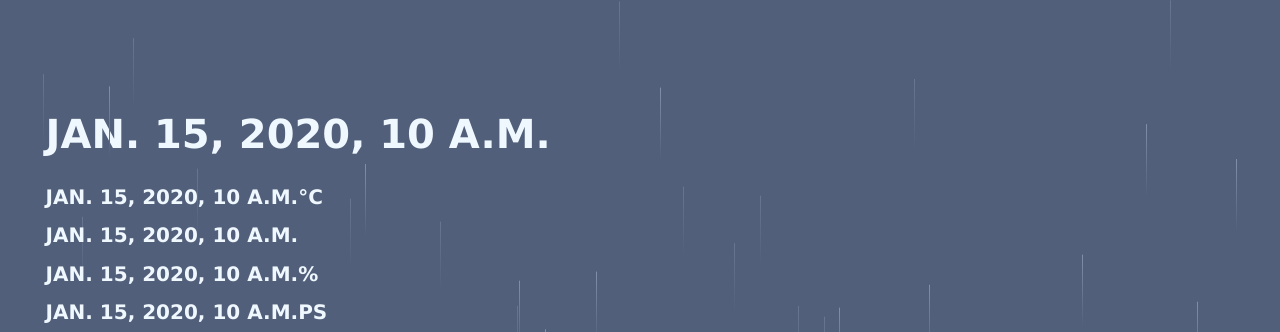
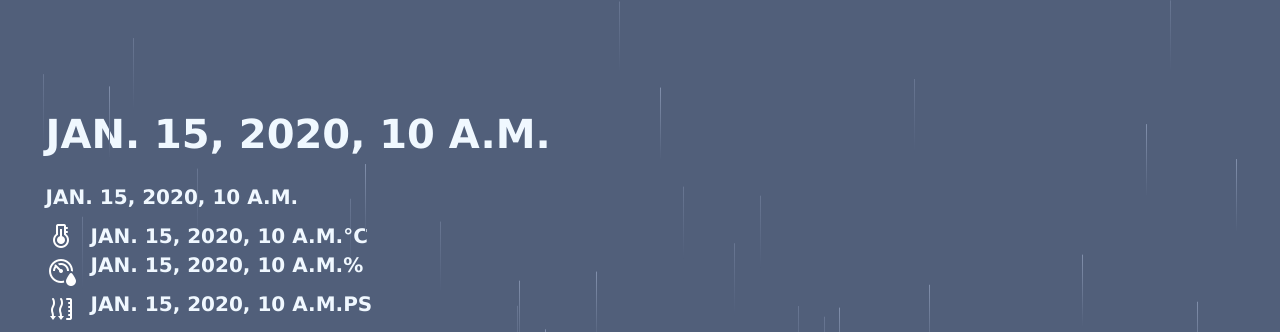
Before and after one commit to Tergelth/weather-flood-forecast, a Django app: template forecast/templates/index.html in a window 1280 px wide. Shown: the top 332 px of the page. Run offline with Django 5.2, Linux system fonts and the light colour scheme; the template is opened without the code that fills it: most values are stand-ins (such as "Sample title", 1, 10 or a date in 2020); some libraries are stand-ins or nearby versions.

Commit message:
icons are added

```diff
--- a/forecast/templates/index.html
+++ b/forecast/templates/index.html
@@ -18,17 +18,23 @@
       {% for weather in weather_today %}
       <p class="today_date">{{ weather.time_today }}</p>
       <div class="weather_details">
-        <div class="left_details">
-          <div>
-            <p class="today_info">{{ weather.temp_today }}°C</p>
-            <p class="today_info">{{ weather.description_today }}</p>
-          </div>
-        </div>
-        <div class="right_details">
-          <p class="today_info">{{ weather.humidity_today }}%</p>
-          <p class="today_info">{{ weather.pressure_today }}PS</p>
-        </div>
-      </div>
+        <p class="today_info">{{ weather.description_today }}</p>
+        <table >
+          <tr>
+            <td style="padding-right: 15px;"><img src="../static/img/temperature_30.png"/></td>
+            <td class="today_info">{{ weather.temp_today }}°C</td>
+          </tr>
+          <tr>
+            <td style="padding-right: 15px;"><img src="../static/img/humidity_30.png"/></td>
+            <td><p class="today_info">{{ weather.humidity_today }}%</p></td>
+          </tr>
+          <tr>
+            <td style="padding-right: 15px;"><img src="../static/img/pressure_30.png"/></td>
+            <td><p class="today_info">{{ weather.pressure_today }}PS</p></td>
+          </tr>
+        </table>
+
+
       {% endfor %}
     </div>
     <div class="item-container">
--- a/forecast/views.py
+++ b/forecast/views.py
@@ -138,7 +138,7 @@ def index(request):
 
                 threshold = RIVER_THRESHOLDS.get(river)
                 if last_predicted_river_level > threshold:
-                    flood_message = "Flood occurrence likely"
+                    flood_message = "Flood occurrence likely!"
                 else:
                     flood_message = "Safe from flood"
             except ValueError as e:
```
Also changed, not shown: forecast/static/css/style.css (+0 -41 lines), forecast/static/img/humidity_30.png (added), forecast/static/img/humidity_60.png (added), forecast/static/img/pressure_30.png (added), forecast/static/img/pressure_60.png (added), forecast/static/img/temperature_30.png (added), forecast/static/img/temperature_60.png (added), 6 other files.
